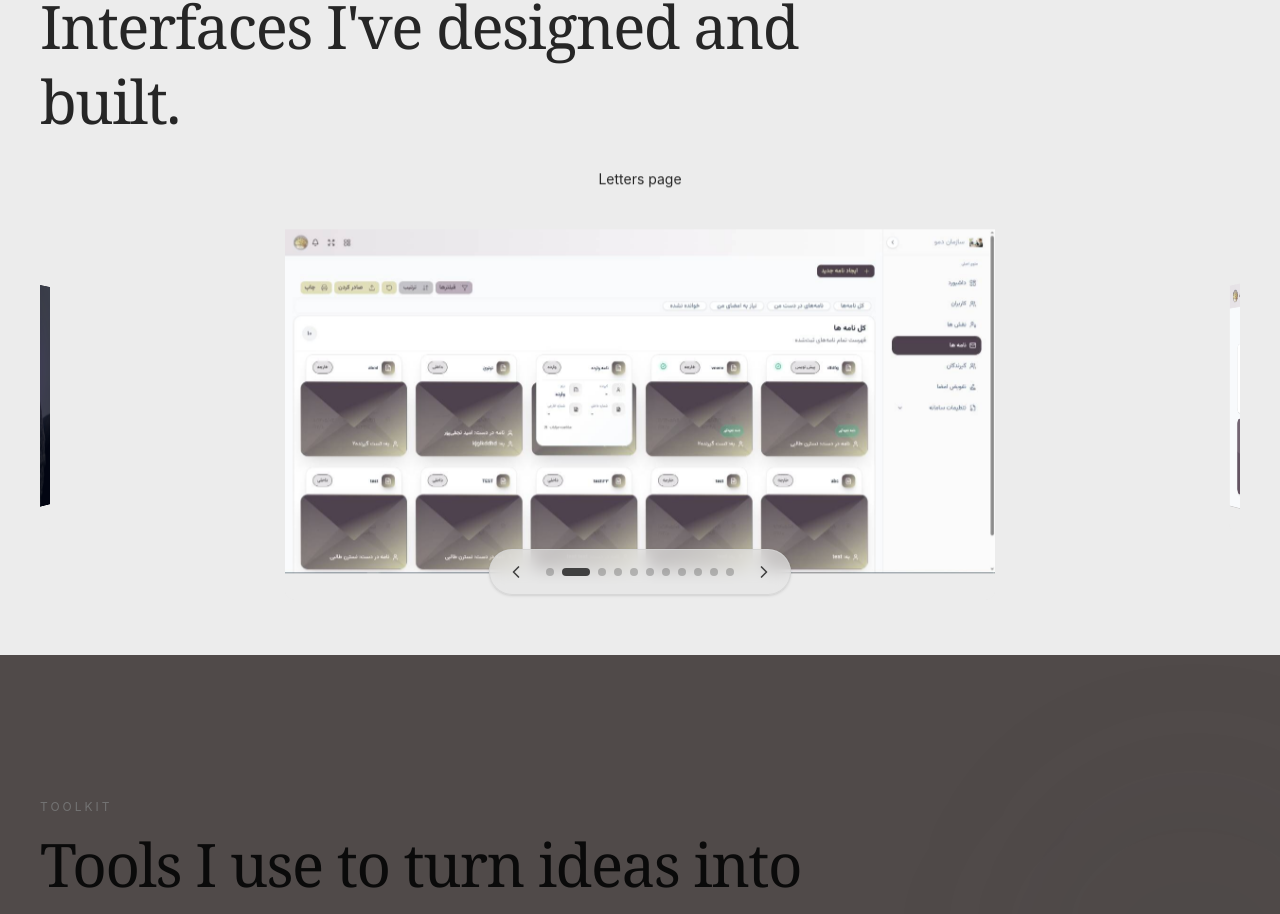
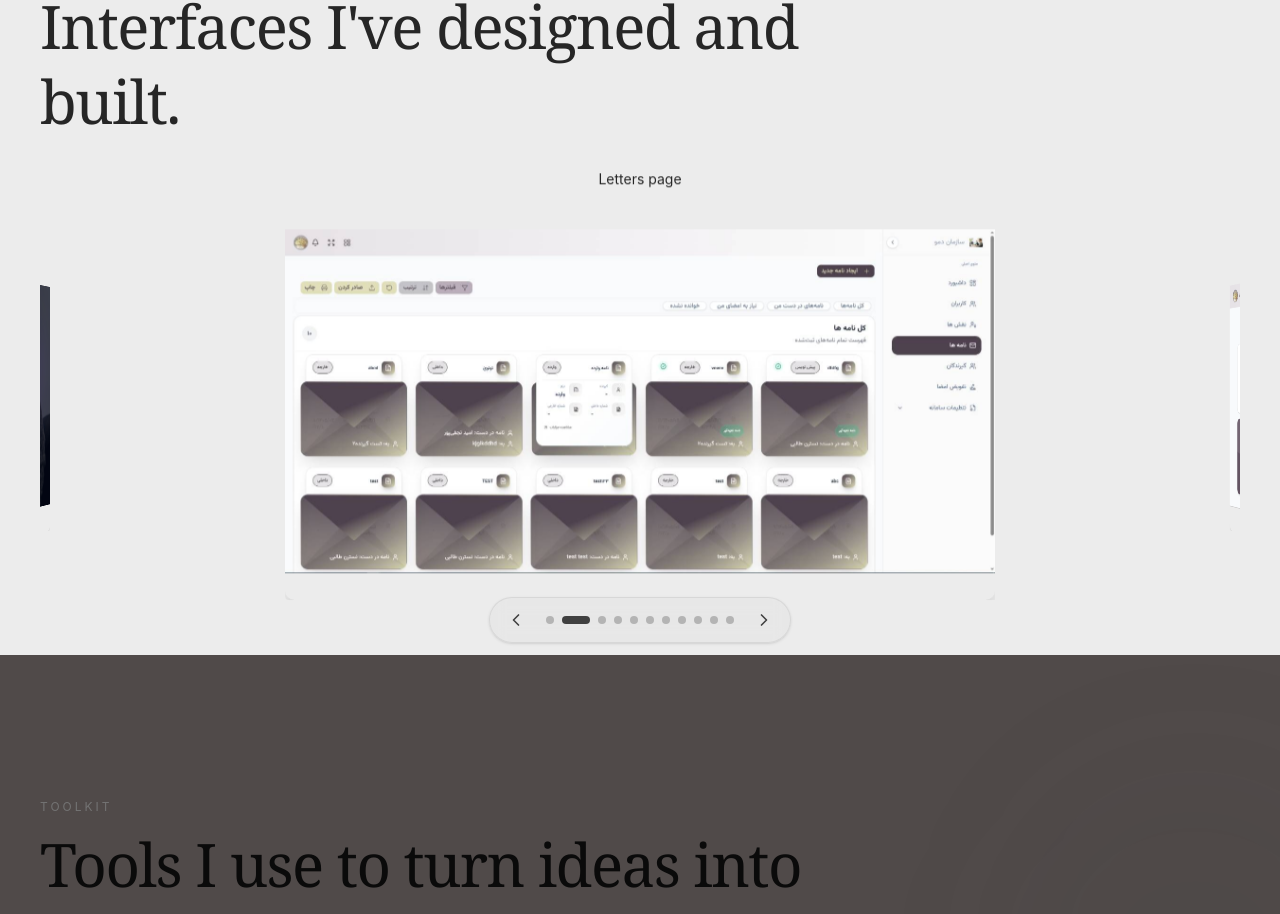
Before and after one commit to Nastarantalebi/portfolio, a React (Vite) app: page / in a window 1280 px wide. Shown: the part 3862-4776 px from the top of the page. Built offline with nearby package versions, Linux system fonts and the light colour scheme.

Commit message:
fix(landing)

```diff
--- a/src/components/ui/perspective-carousel.tsx
+++ b/src/components/ui/perspective-carousel.tsx
@@ -142,7 +142,7 @@ export function PerspectiveCarousel({
       tabIndex={tabIndex ?? 0}
       onKeyDown={handleKeyDown}
       className={cn(
-        "relative isolate h-full w-full overflow-hidden",
+        "relative isolate h-full w-full overflow-visible",
         className,
       )}
       {...props}
@@ -167,7 +167,7 @@ export function PerspectiveCarousel({
               >
                 <motion.div
                   className={cn(
-                    "flex w-full flex-col items-center gap-3 will-change-transform",
+                    "flex w-full flex-col items-center gap-3 will-change-transform ",
                     slideClassName,
                   )}
                   animate={{
@@ -196,7 +196,7 @@ export function PerspectiveCarousel({
                         aspect-video
                         w-full
                         overflow-hidden
-                        rounded-lg
+                        rounded-l
                       "
                     onClick={() => selectSlide(index)}
                   >
@@ -223,7 +223,8 @@ export function PerspectiveCarousel({
           className={cn(
             `
   absolute
-  bottom-5
+  -bottom-10
+  mb-3
   left-1/2
   z-10
   flex
```
